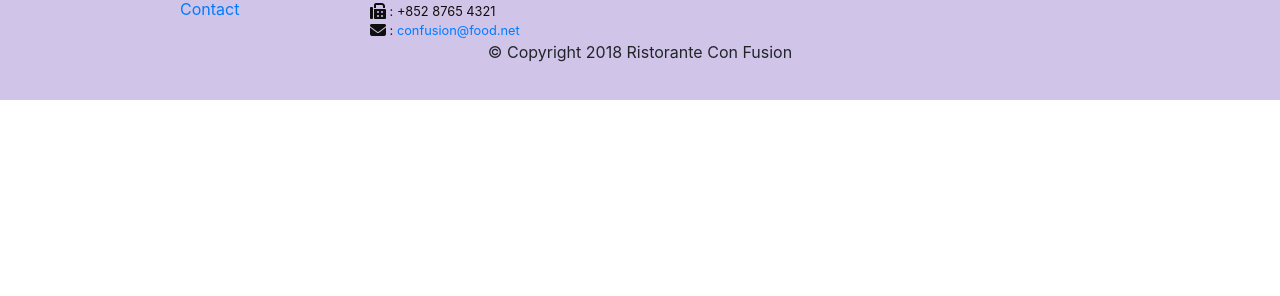
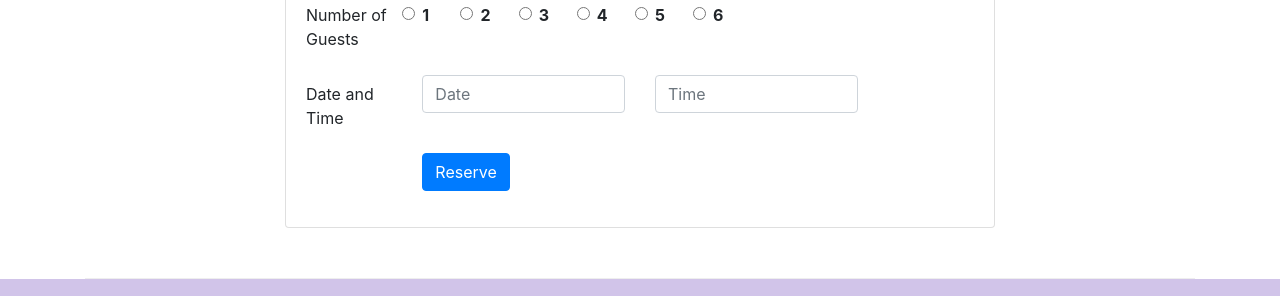
Before and after one commit to kunalkandhari22/web_dev, a website: page index.html in a window 1280 px wide. Shown: the part 1661-1957 px from the top of the page. Before the commit the page ends 1761 px from the top, so only its background shows below. Drawn offline with nearby package versions, Linux system fonts and the light colour scheme.

Commit message:
assign-2

```diff
--- a/index.html
+++ b/index.html
@@ -41,8 +41,11 @@
                     <h1>Ristorante con Fusion</h1>
                     <p>We take inspiration from the World's best cuisines, and create a unique fusion experience. Our lipsmacking creations will tickle your culinary senses!</p>
                 </div>
-                <div class="col-12 col-sm align-self-center">
+                <div class="col-12 col-sm-3 align-self-center">
                     <img src="img/logo.png" class="img-fluid">
+                </div>
+                <div class="col-12 col-sm-3 align-self-center">
+                    <a class="btn btn-warning btn-lg btn-block" href="#form">Reserve Table</a>
                 </div>
             </div>
         </div>
@@ -66,12 +69,17 @@
 
 
         <div class="row row-content align-items-center">
-            <div class="col-12 col-sm-4 col-md-3">
+            <div class="col-12 col-sm-3">
                 <h3>This Month's Promotions</h3>
             </div>
-            <div class="col col-sm col-md">
-                <h2>Weekend Grand Buffet</h2>
-                <p>Featuring mouthwatering combinations with a choice of five different salads, six enticing appetizers, six main entrees and five choicest desserts. Free flowing bubbly and soft drinks. All for just $19.99 per person </p>
+            <div class="col-12 col-sm">
+                <div class="media">
+                    <div class="media-body">
+                        <h2>Weekend Grand Buffet <span class="badge badge-danger">NEW</span> </h2>
+                        <p>Featuring mouthwatering combinations with a choice of five different salads, six enticing appetizers, six main entrees and five choicest desserts. Free flowing bubbly and soft drinks. All for just $19.99 per person </p>
+                    </div>
+                    <img class="d-flex ml-3 img-thumbnail" src="img/buffet.png" alt="buffet">
+                </div>
             </div>
         </div>
 
@@ -86,6 +94,76 @@
                         <h2 class="mt-0">Alberto Somayya</h2>
                         <h4>Executive Chef</h4>
                         <p>Award winning three-star Michelin chef with wide International experience having worked closely with whos-who in the culinary world, he specializes in creating mouthwatering Indo-Italian fusion experiences. </p>
+                    </div>
+                </div>
+            </div>
+        </div>
+
+        <div class="row row-content align-items-center">
+            <div class="col-sm-2"></div>
+            <div class="col-sm-8">
+                <div class="card">
+                    <h3 class="card-header bg-warning text-white">
+                        Reserve a Table
+                    </h3>
+                    <div class="card-body">
+                        <form id="form">
+                            <div class="form-group row">
+                                <label for="guests" class="col-sm-2">Number of Guests</label>
+                                <div class="col-sm-1">
+                                    <input type="radio" class="form-check-input">
+                                    <label class="form-check-label" for="approve">
+                                        <strong>1</strong>
+                                    </label>
+                                </div>
+                                <div class="col-sm-1">
+                                    <input type="radio" class="form-check-input">
+                                    <label class="form-check-label" for="approve">
+                                        <strong>2</strong>
+                                    </label>
+                                </div>
+                                <div class="col-sm-1">
+                                    <input type="radio" class="form-check-input">
+                                    <label class="form-check-label" for="approve">
+                                        <strong>3</strong>
+                                    </label>
+                                </div>
+                                <div class="col-sm-1">
+                                    <input type="radio" class="form-check-input">
+                                    <label class="form-check-label" for="approve">
+                                        <strong>4</strong>
+                                    </label>
+                                </div>
+                                <div class="col-sm-1">
+                                    <input type="radio" class="form-check-input">
+                                    <label class="form-check-label" for="approve">
+                                        <strong>5</strong>
+                                    </label>
+                                </div>
+                                <div class="col-sm-1">
+                                    <input type="radio" class="form-check-input">
+                                    <label class="form-check-label" for="approve">
+                                        <strong>6</strong>
+                                    </label>
+                                </div>
+                            </div>
+                            <div class="form-group row">
+                                <label for="datetime" class="col-12 col-sm-2 col-form-label">Date and Time</label>
+                                <div class="col-5 col-md-4">
+                                    <input type="daye" class="form-control" id="date" name="date" placeholder="Date">
+                                </div>
+                                <div class="col-7 col-md-4">
+                                    <input type="text" class="form-control" id="time" name="time" placeholder="Time">
+                                </div>
+                            </div>
+                            <div class="form-group row">
+                                <div class="offset-sm-2 col-sm-10">
+                                    <button type="submit" class="btn btn-primary">
+                                        Reserve
+                                    </button>
+                                </div>
+                            </div>
+                        </form>
                     </div>
                 </div>
             </div>
```
